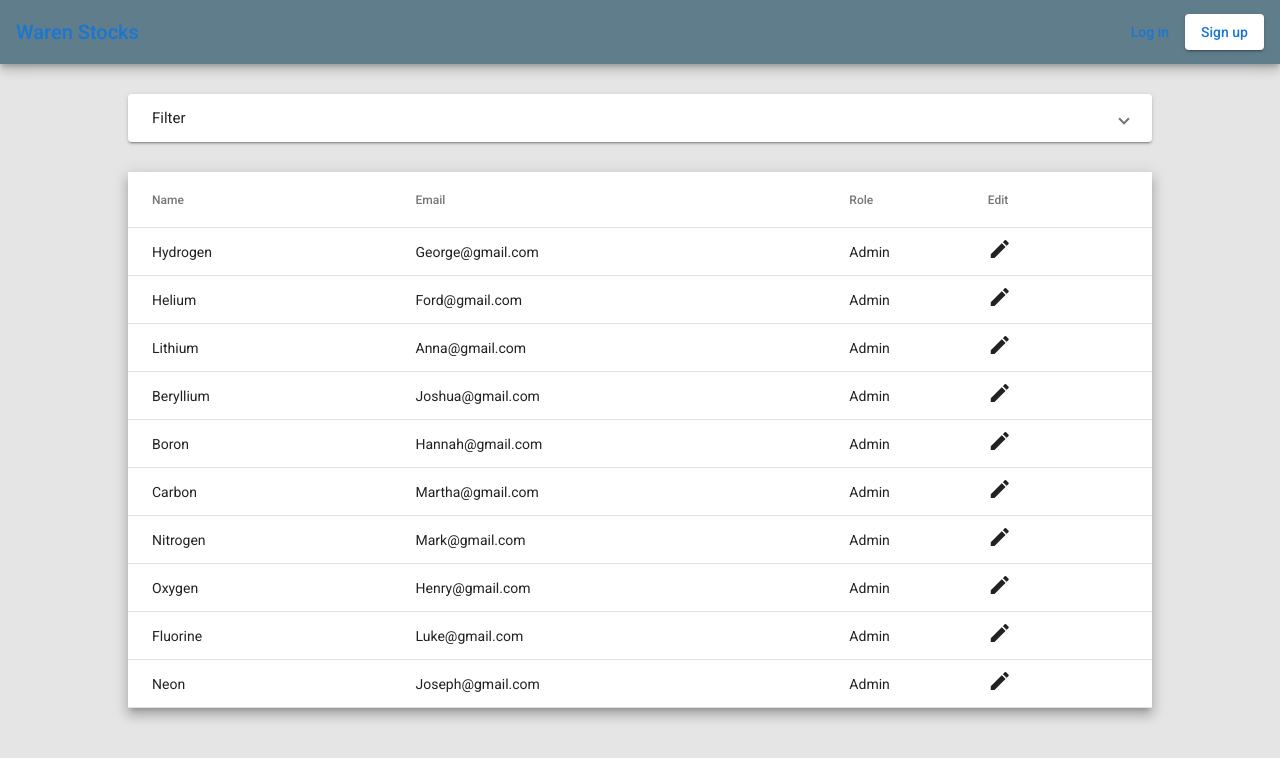
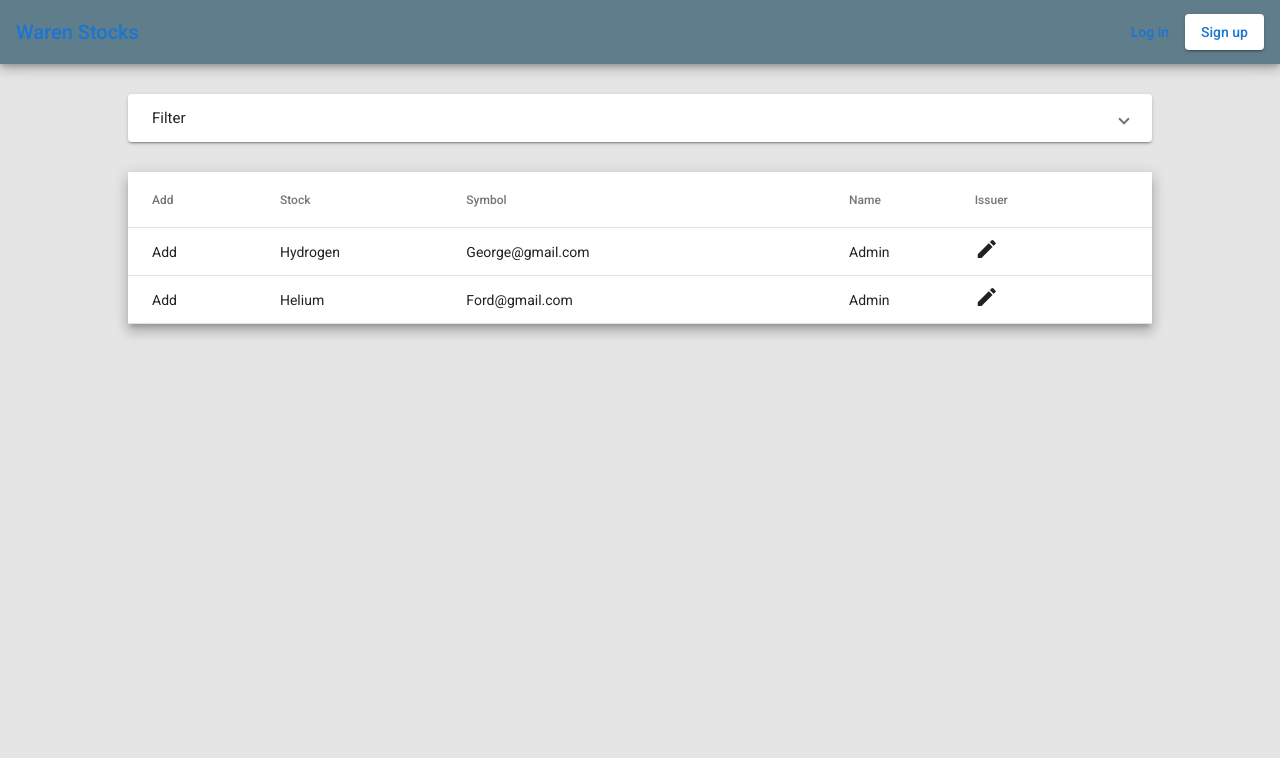
Before and after one commit to hakhan88/Stocks-Trading-Portal, an Angular app: page /stockDetails in a window 1280 px wide. Shown: the top 758 px of the page. Built offline with nearby package versions, Linux system fonts and the light colour scheme.

Commit message:
display table update

```diff
--- a/src/app/components/stockDetails/stockDetails.component.ts
+++ b/src/app/components/stockDetails/stockDetails.component.ts
@@ -2,23 +2,20 @@ import { Component, OnInit } from '@angular/core';
 import { FormControl } from '@angular/forms';
 
 export interface PeriodicElement {
+    Add?: string;
+    Stock: string;
+    Symbol: string;
     Name: string;
-    Email: string;
-    Role: string;
-    Edit: string;
+    Issuer: string;
 }
 
 const ELEMENT_DATA: PeriodicElement[] = [
-    { Email: 'George@gmail.com', Name: 'Hydrogen', Role: 'Admin', Edit: '<mat-icon matSuffix class="mat-icon notranslate material-icons mat-icon-no-color">edit</mat-icon>' },
-    { Email: 'Ford@gmail.com', Name: 'Helium', Role: 'Admin', Edit: '<mat-icon matSuffix class="mat-icon notranslate material-icons mat-icon-no-color">edit</mat-icon>' },
-    { Email: 'Anna@gmail.com', Name: 'Lithium', Role: 'Admin', Edit: '<mat-icon matSuffix class="mat-icon notranslate material-icons mat-icon-no-color">edit</mat-icon>' },
-    { Email: 'Joshua@gmail.com', Name: 'Beryllium', Role: 'Admin', Edit: '<mat-icon matSuffix class="mat-icon notranslate material-icons mat-icon-no-color">edit</mat-icon>' },
-    { Email: 'Hannah@gmail.com', Name: 'Boron', Role: 'Admin', Edit: '<mat-icon matSuffix class="mat-icon notranslate material-icons mat-icon-no-color">edit</mat-icon>' },
-    { Email: 'Martha@gmail.com', Name: 'Carbon', Role: 'Admin', Edit: '<mat-icon matSuffix class="mat-icon notranslate material-icons mat-icon-no-color">edit</mat-icon>' },
-    { Email: 'Mark@gmail.com', Name: 'Nitrogen', Role: 'Admin', Edit: '<mat-icon matSuffix class="mat-icon notranslate material-icons mat-icon-no-color">edit</mat-icon>' },
-    { Email: 'Henry@gmail.com', Name: 'Oxygen', Role: 'Admin', Edit: '<mat-icon matSuffix class="mat-icon notranslate material-icons mat-icon-no-color">edit</mat-icon>' },
-    { Email: 'Luke@gmail.com', Name: 'Fluorine', Role: 'Admin', Edit: '<mat-icon matSuffix class="mat-icon notranslate material-icons mat-icon-no-color">edit</mat-icon>' },
-    { Email: 'Joseph@gmail.com', Name: 'Neon', Role: 'Admin', Edit: '<mat-icon matSuffix class="mat-icon notranslate material-icons mat-icon-no-color">edit</mat-icon>' },
+    {
+        Symbol: 'George@gmail.com', Stock: 'Hydrogen', Name: 'Admin', Issuer: '<mat-icon matSuffix class="mat-icon notranslate material-icons mat-icon-no-color">edit</mat-icon>', Add: 'Add'
+    },
+    {
+        Symbol: 'Ford@gmail.com', Stock: 'Helium', Name: 'Admin', Issuer: '<mat-icon matSuffix class="mat-icon notranslate material-icons mat-icon-no-color">edit</mat-icon>', Add: 'Add'
+    },
 ];
 
 @Component({
@@ -32,7 +29,7 @@ export class StockDetailsComponent implements OnInit {
     hide2 = true;
     test = '<h3>Hello</h3>';
 
-    displayedColumns: string[] = ['Name', 'Email', 'Role', 'Edit'];
+    displayedColumns: string[] = ['Add', 'Stock', 'Symbol', 'Name', 'Issuer'];
     columnsToDisplay: string[] = this.displayedColumns.slice();
     data: PeriodicElement[] = ELEMENT_DATA;
 
```
